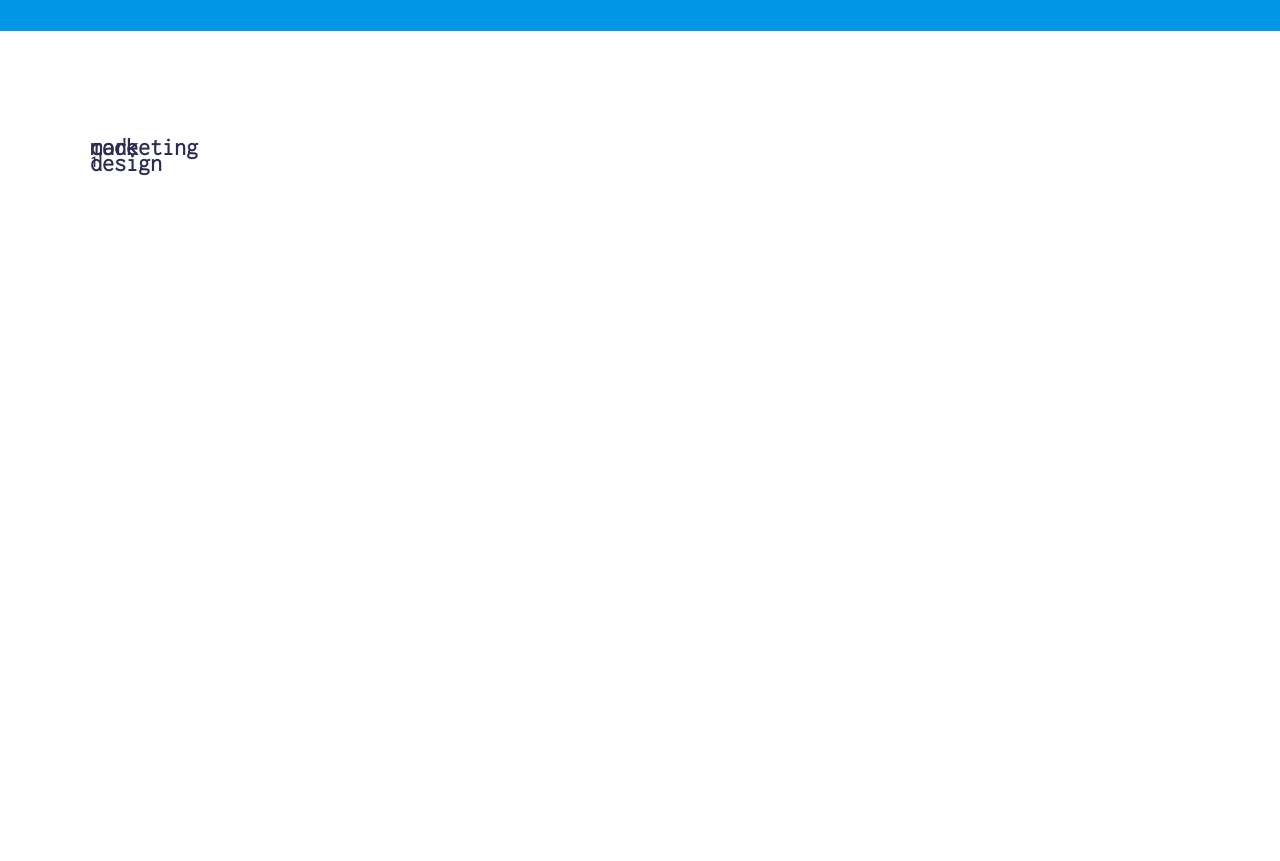
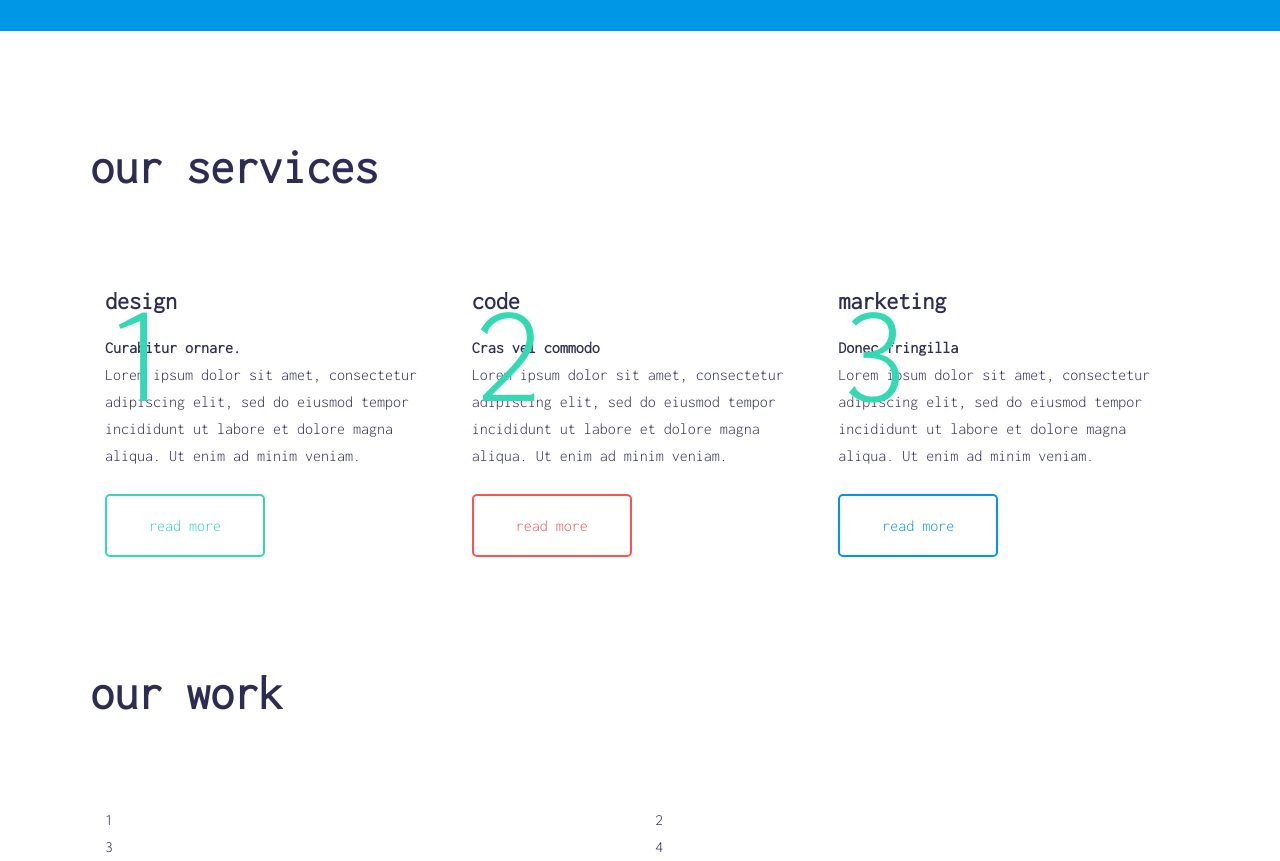
Before and after one commit to MaciejKicinski/kodilla, a plain HTML site: page project1/index.html in a window 1280 px wide. Shown: the part 520-1381 px from the top of the page. Before the commit the page ends 813 px from the top, so only its background shows below. Drawn offline with Linux system fonts and the light colour scheme.

Commit message:
-finished our services section -number inside of the boxe still to fix

```diff
--- a/project1/index.html
+++ b/project1/index.html
@@ -40,22 +40,57 @@
     </header>
     <section class="services">
         <div class="container">
-            <div class="row">
-                <div class="skill-decription">
-                    <p>
+            <div class="row center">
+                <h2>our services</h2>
+                <div class="box">
+                    <div class="box-number">1</div>
                     <h3>design</h3>
-                    <h4>1</h4>
-                    </p>
+                    <p>Curabitur ornare.</p>
+                    <p>Lorem ipsum dolor sit amet, consectetur
+                        adipiscing elit, sed do eiusmod tempor
+                        incididunt ut labore et dolore magna aliqua.
+                        Ut enim ad minim veniam.</p>
+                    <a href="#" class="btn btn-two">read more</a>
                 </div>
-                <p>
-                <h3>code</h3>
-                </p>
-                <p>
-                <h3>marketing</h3>
-                </p>
+                <div class="box">
+                    <div class="box-number">2</div>
+                    <h3>code</h3>
+                    <p>Cras vel commodo</p>
+                    <p>Lorem ipsum dolor sit amet, consectetur
+                        adipiscing elit, sed do eiusmod tempor
+                        incididunt ut labore et dolore magna aliqua.
+                        Ut enim ad minim veniam.</p>
+                    <a href="#" class="btn btn-three">read more</a>
+                </div>
+                <div class="box">
+                    <div class="box-number">3</div>
+                    <h3>marketing</h3>
+                    <p>Donec fringilla</p>
+                    <p>Lorem ipsum dolor sit amet, consectetur
+                        adipiscing elit, sed do eiusmod tempor
+                        incididunt ut labore et dolore magna aliqua.
+                        Ut enim ad minim veniam.</p>
+                    <a href="#" class="btn btn-four">read more</a>
+                </div>
+            </div>
+        </div>
+    </section>
+    <section class="our-work">
+        <div class="container">
+            <h2>our work</h2>
+            <div class="row center">
+                <div class="box">
+                    1</div>
+                <div class="box">
+                    2</div>
+                <div class="box">
+                    3</div>
+                <div class="box">
+                    4</div>
 
             </div>
         </div>
+
     </section>
 </body>
 
--- a/project1/style.scss
+++ b/project1/style.scss
@@ -119,7 +119,7 @@ section {
     font-size: 16px;
 }
 
-h1 span  {
+h1 span {
     font-weight: bolder;
 }
 
@@ -157,8 +157,20 @@ h1 span  {
 
 /* services */
 
-.services{
+.services {
+    padding: 96px 0 0 0;
+}
 
+section h2 {
+    font-size: 48px;
+    margin: 0 0 72px 0;
+    flex: 100%;
+}
+
+.services h3 {
+    font-size: 24px;
+    margin: 0 0 12px 0;
+    flex: 100%;
 }
 
 .row {
@@ -168,22 +180,56 @@ h1 span  {
     flex: 0 0 33.333%;
 }
 
-.row h3 {
-    font-size: 24px;
-    margin: 0 0 12px 0;
-    position: absolute;
-
-}
-
-.services p {
+.box {
+    flex: 0 0 33.333%;
     position: relative;
+    padding: 0 15px;
 }
 
 .box-number {
     position: absolute;
     font-size: 144px;
+    top: 0;
     line-height: 1;
-    font-weight: 1000;
-    offset: 100px 100px 100px 100px;
-    padding: 0;
+    color: $color-two;
 }
+
+.center {
+    justify-content: center;
+}
+
+.box p {
+    margin: 0;
+}
+
+.box p:first-of-type {
+    font-weight: bold;
+}
+
+.btn-two {
+    border-color: $color-two;
+    color: $color-two;
+    background-image: linear-gradient(90deg, $color-text-one 50%, transparent 50%);
+}
+
+.btn-three {
+    border-color: $color-three;
+    color: $color-three;
+    background-image: linear-gradient(90deg, $color-text-one 50%, transparent 50%);
+}
+
+.btn-four {
+    border-color: $color-one;
+    color: $color-one;
+    background-image: linear-gradient(90deg, $color-text-one 50%, transparent 50%);
+}
+
+/* our work */
+
+.our-work {
+    padding: 96px 0 0 0;
+}
+
+.our-work .box{
+    flex: 0 0 50%;
+}
```
Also changed, not shown: project1/style.css, project1/style.min.css.
